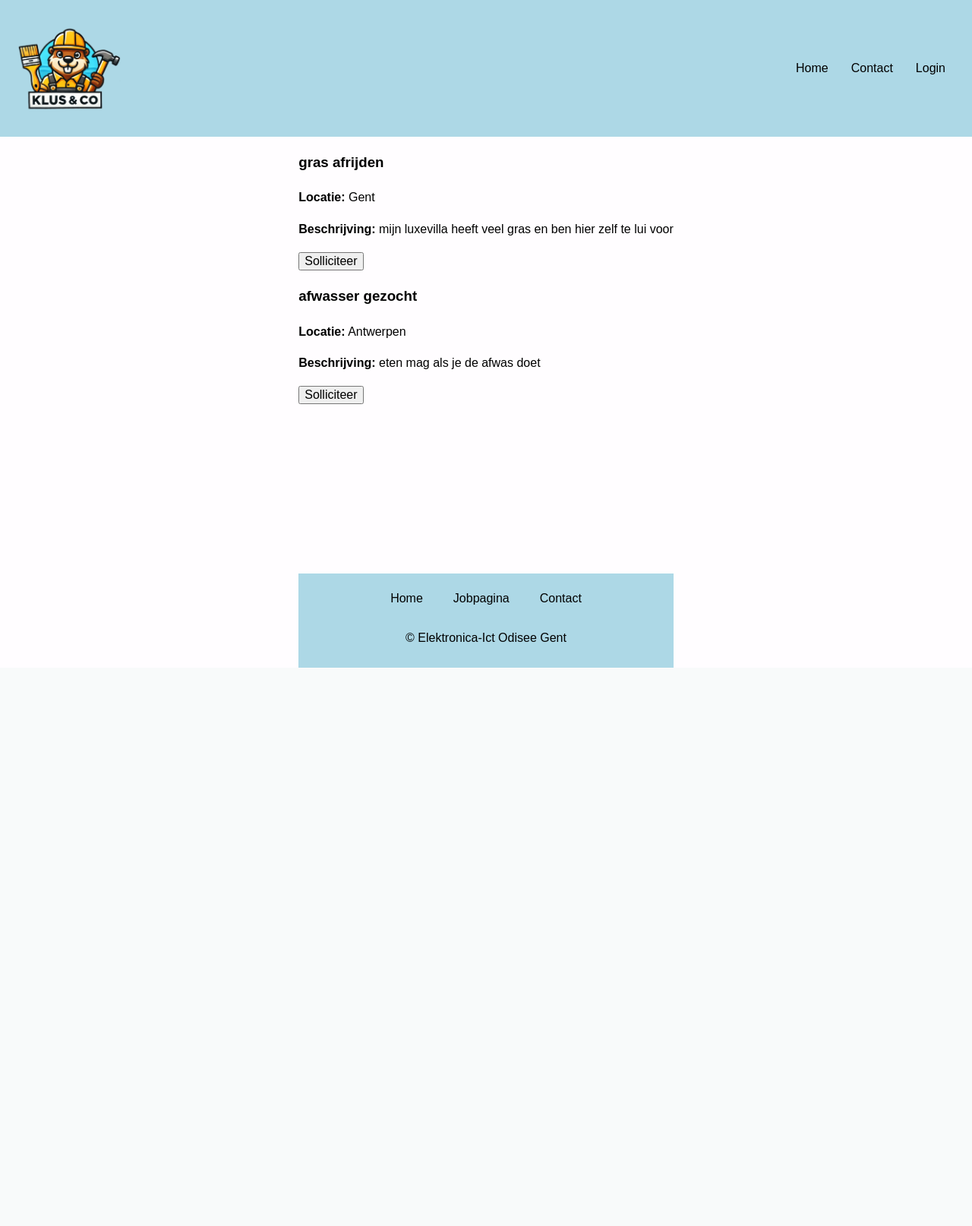
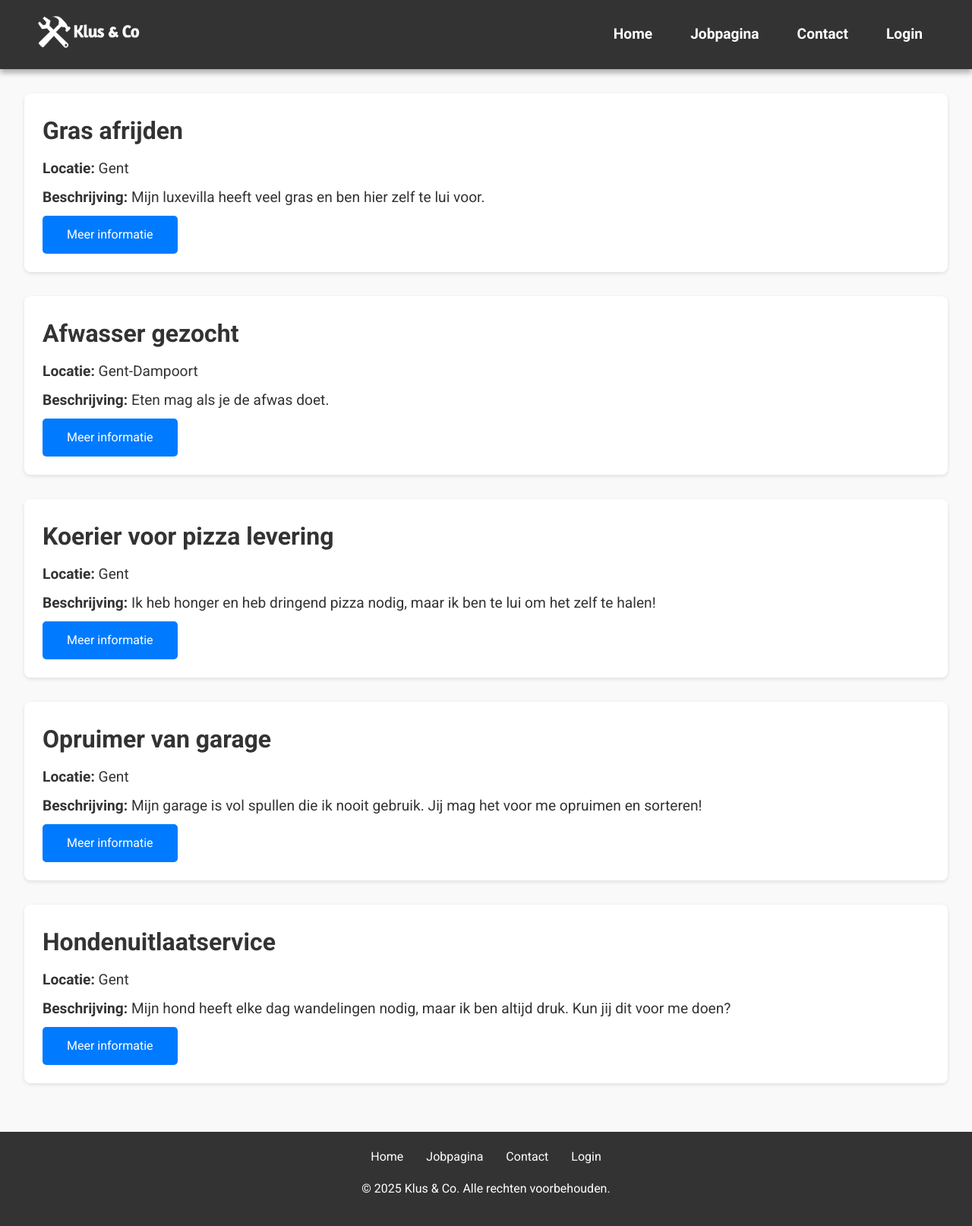
Before and after one commit to LanderWil/coworking, a PHP site: page /jobpagina in a window 1280 px wide. Shown: the whole page at 76% size. Before the commit the page ends 879 px from the top, so only its background shows below. Run offline with PHP 8.4, Linux system fonts and the light colour scheme.

Commit message:
Css aanpassing

```diff
--- a/jobpagina/index.html
+++ b/jobpagina/index.html
@@ -3,17 +3,20 @@
 <head>
     <meta charset="utf-8">
     <meta name="viewport" content="width=device-width, initial-scale=1.0">
-    <title>jobpagina</title>
+    <title>Jobpagina</title>
     <link rel="stylesheet" href="styles.css">
     <link rel="stylesheet" href="https://unpkg.com/normalize.css">
+    <link href="https://fonts.googleapis.com/css2?family=Roboto:wght@400;500;700&display=swap" rel="stylesheet">
 </head>
 <body>
+    <!-- Header (Navigatiebalk) -->
     <header>
         <div class="container">
-        <img src="../images/Klus_&_co.png" alt="logo" width="140px">
+            <a href="../index.html"><img src="../images/Klus_&_co.png" alt="logo" width="140px">
             <nav>
                 <ul>
                     <li><a href="../">Home</a></li>
+                    <li><a href="./jobpagina">Jobpagina</a></li>
                     <li><a href="./contactpagina">Contact</a></li>
                     <li><a href="./loginpagina">Login</a></li>
                 </ul>
@@ -21,32 +24,58 @@
         </div>
     </header>
 
+    <!-- Main content -->
+    <main>
         <div class="container">
-
             <div class="job">
-        <h3>gras afrijden</h3>
+                <h3>Gras afrijden</h3>
                 <p><strong>Locatie:</strong> Gent</p>
-        <p><strong>Beschrijving:</strong> mijn luxevilla heeft veel gras en ben hier zelf te lui voor</p>
-        <button>Solliciteer</button>
+                <p><strong>Beschrijving:</strong> Mijn luxevilla heeft veel gras en ben hier zelf te lui voor.</p>
+                <button>Meer informatie</button>
             </div>
 
             <div class="job">
-        <h3>afwasser gezocht</h3>
-        <p><strong>Locatie:</strong> Antwerpen</p>
-        <p><strong>Beschrijving:</strong> eten mag als je de afwas doet</p>
-        <button>Solliciteer</button>
+                <h3>Afwasser gezocht</h3>
+                <p><strong>Locatie:</strong> Gent-Dampoort</p>
+                <p><strong>Beschrijving:</strong> Eten mag als je de afwas doet.</p>
+                <button>Meer informatie</button>
             </div>
 
+            <div class="job">
+                <h3>Koerier voor pizza levering</h3>
+                <p><strong>Locatie:</strong> Gent</p>
+                <p><strong>Beschrijving:</strong> Ik heb honger en heb dringend pizza nodig, maar ik ben te lui om het zelf te halen!</p>
+                <button>Meer informatie</button>
+            </div>
+
+            <div class="job">
+                <h3>Opruimer van garage</h3>
+                <p><strong>Locatie:</strong> Gent</p>
+                <p><strong>Beschrijving:</strong> Mijn garage is vol spullen die ik nooit gebruik. Jij mag het voor me opruimen en sorteren!</p>
+                <button>Meer informatie</button>
+            </div>
+
+            <div class="job">
+                <h3>Hondenuitlaatservice</h3>
+                <p><strong>Locatie:</strong> Gent</p>
+                <p><strong>Beschrijving:</strong> Mijn hond heeft elke dag wandelingen nodig, maar ik ben altijd druk. Kun jij dit voor me doen?</p>
+                <button>Meer informatie</button>
+            </div>
+        </div>
+    </main>
+
+
+    <!-- Footer -->
     <footer>
         <div class="container">
             <ul>
-                <li><a href="./">Home</a></li>
+                <li><a href="../">Home</a></li>
                 <li><a href="./jobpagina">Jobpagina</a></li>
                 <li><a href="./contactpagina">Contact</a></li>
+                <li><a href="./loginpagina">Login</a></li>
             </ul>
-            <p>&copy; Elektronica-Ict Odisee Gent</p>
+            <p>&copy; 2025 Klus & Co. Alle rechten voorbehouden.</p>
         </div>
     </footer>
-</div>
 </body>
 </html>
--- a/jobpagina/styles.css
+++ b/jobpagina/styles.css
@@ -1,110 +1,75 @@
-/* Global styles */
-html {
-    font-size: 62.5%;
-    font-family: sans-serif;
+*,
+*::before,
+*::after {
+    box-sizing: border-box;
 }
 
 :root {
-    --primary-bg: lightblue;
-    --primary-color: black;
-    --secondary-bg: aliceblue;
-    --text-color: #FFFDFF;
-    font-family: 'Montserrat', sans-serif;
-    line-height: 1.6;
-    scroll-behavior: smooth;
-}
-
-*, *::before, *::after {
-    box-sizing: border-box;
-}
-
-html, body {
-    margin: 0;
-    padding: 0;
+    --primary-color: #007bff;
+    --secondary-color: #333;
+    --light-color: #f9f9f9;
+    --hover-color: #0056b3;
+    --bg-dark: #222;
+    --bg-light: #e3f2fd;
+    --text-light: #fff;
+    --text-dark: #333;
+    --font-family: 'Roboto', sans-serif;
 }
 
 body {
-    font-size: 1.6rem;
-    background-color: var(--text-color);
-    color: var(--primary-color);
-    min-height: 100vh;
-    display: flex;
-    flex-direction: column;
+    margin: 0;
+    font-family: var(--font-family);
+    line-height: 1.6;
+    color: var(--text-dark);
+    background-color: var(--light-color);
 }
 
-/* Container */
-.container {
-    margin: 0 auto;
-    padding: 0 1rem;
-    max-width: 1280px;
-}
-
-/* Header */
 header {
-    width: 100%;
-    background-color: var(--primary-bg);
-    color: var(--text-color);
-    margin: 0; /* Zorgt ervoor dat de header volledig bovenaan begint */
-    padding: 0;
-    position: relative;
+    background-color: var(--secondary-color);
+    padding: 20px 50px;
+    position: sticky;
     top: 0;
-    left: 0;
+    z-index: 1000;
+    box-shadow: 0 5px 7px rgba(0, 0, 0, 0.3);
 }
 
 header .container {
     display: flex;
     justify-content: space-between;
     align-items: center;
-    padding: 1rem;
 }
 
-/* Nieuwe regels toegevoegd voor consistentie */
-header {
+header img {
+    width: auto;
+    max-width: 140px;
     height: auto;
-    padding: 1rem;
 }
 
-h1 {
+header nav ul {
+    list-style: none;
+    display: flex;
+    gap: 20px;
     margin: 0;
-    text-align: center;
-    font-size: 3rem; /* Zorg dat het consistent groot is */
+    padding: 0;
 }
 
-nav ul {
-    display: flex;
-    list-style: none;
-    padding: 0;
-    margin: 0;
-    flex-wrap: wrap;
+header nav ul li a {
+    color: var(--text-light);
+    text-decoration: none;
+    font-size: 1.2rem;
+    font-weight: bold;
+    padding: 8px 15px;
+    border-radius: 5px;
+    transition: background-color 0.3s ease, color 0.3s ease;
 }
 
-nav ul li {
-    margin: 0;
+header nav ul li a:hover {
+    background-color: #555;
+    color: var(--text-light);
 }
 
-nav a {
-    display: block;
-    padding: 1rem 1.5rem;
-    color: var(--primary-color);
-    text-decoration: none;
-    transition: background-color 0.3s, outline 0.3s;
-}
-
-nav a:hover {
-    background-color: var(--secondary-bg);
-    outline: 2px solid var(--primary-color);
-}
-
-nav .login-button {
-    margin-left: auto;
-    background-color: var(--secondary-bg);
-    padding: 1rem 2rem;
-}
-
-/* Main content */
 main {
-    flex: 1;
-    padding: 2rem 1rem;
+    padding: 2rem;
 }
 
 main .container {
@@ -112,83 +77,68 @@ main .container {
     margin: 0 auto;
 }
 
-/* Form fields */
-input:not([type=submit]),
-textarea {
-    display: block;
-    width: 100%;
-    max-width: 40rem;
-    padding: 0.75em;
-    border: 1px solid #666;
-    border-radius: 0.3rem;
+.job {
+    background-color: var(--text-light);
+    box-shadow: 0 2px 5px rgba(0, 0, 0, 0.1);
+    border-radius: 8px;
+    padding: 1.5rem;
+    margin-bottom: 2rem;
+    transition: transform 0.3s ease;
 }
 
-label,
-input[type=submit] {
-    margin-top: 3rem;
+.job:hover {
+    transform: translateY(-10px);
 }
 
-input[type=submit] {
-    padding: 0.5em 2em;
-    background-color: var(--primary-bg);
+.job h3 {
+    font-size: 2rem;
+    margin: 0;
+    color: var(--secondary-color);
+}
+
+.job p {
+    margin: 0.5rem 0;
+    font-size: 1.2rem;
+}
+
+.job button {
+    padding: 1rem 2rem;
+    background-color: var(--primary-color);
+    color: var(--text-light);
     border: none;
-    color: var(--text-color);
-    font-weight: bold;
-    border-radius: 0.3rem;
     cursor: pointer;
+    border-radius: 5px;
     transition: background-color 0.3s ease;
 }
 
-input[type=submit]:hover {
-    background-color: var(--secondary-bg);
-    color: var(--primary-color);
+.job button:hover {
+    background-color: var(--hover-color);
 }
 
-label {
-    display: block;
-    margin-bottom: 0.2em;
-    font-weight: bold;
-}
-
-.message {
-    font-size: 1.4rem;
-}
-
-.message.error {
-    color: #b90e0a;
-}
-
-/* Footer */
 footer {
-    width: 100%;
-    background-color: lightblue;
-    color: #FFFDFF;
-    margin-top: 22.3rem;
-    padding: 1rem 0;
-    flex-shrink: 0;
+    background-color: var(--secondary-color);
+    color: var(--text-light);
+    padding: 20px;
+    text-align: center;
 }
 
 footer ul {
+    list-style: none;
     display: flex;
     justify-content: center;
     padding: 0;
     margin: 0;
-    list-style: none;
+}
+
+footer ul li {
+    margin: 0 15px;
 }
 
 footer a {
-    display: block;
-    padding: 1rem 2rem;
-    color: black;
+    color: var(--text-light);
     text-decoration: none;
 }
 
-footer p {
-    color: black;
-    text-align: center;
+footer a:hover {
+    text-decoration: underline;
 }
-
-footer a:hover {
-    background-color: aliceblue;
-    outline: 2px solid black;
-}
```
Also changed, not shown: index.html (+29 -8 lines), styles.css (+240 -109 lines), images/Klus_&_co.png, images/klusjes.jpg (added), 1 other file. Lines whose indentation alone changed are shown as unchanged.
